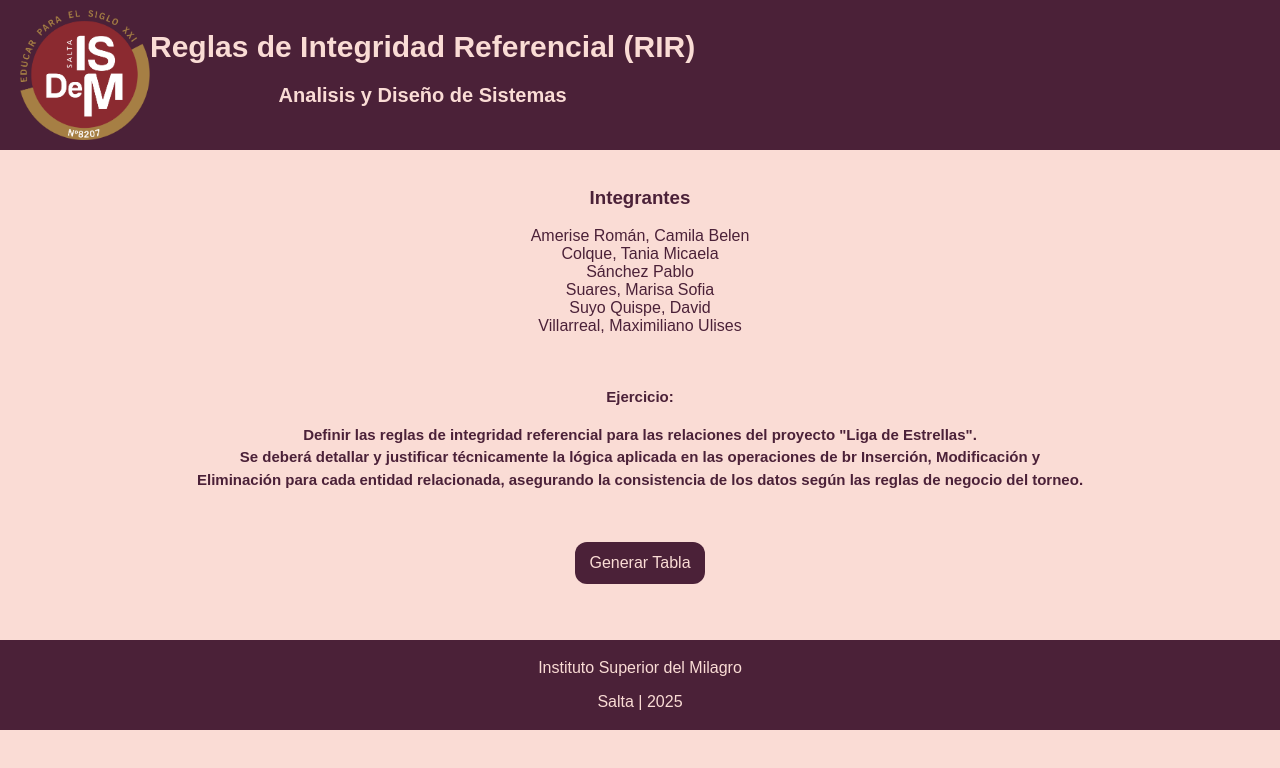
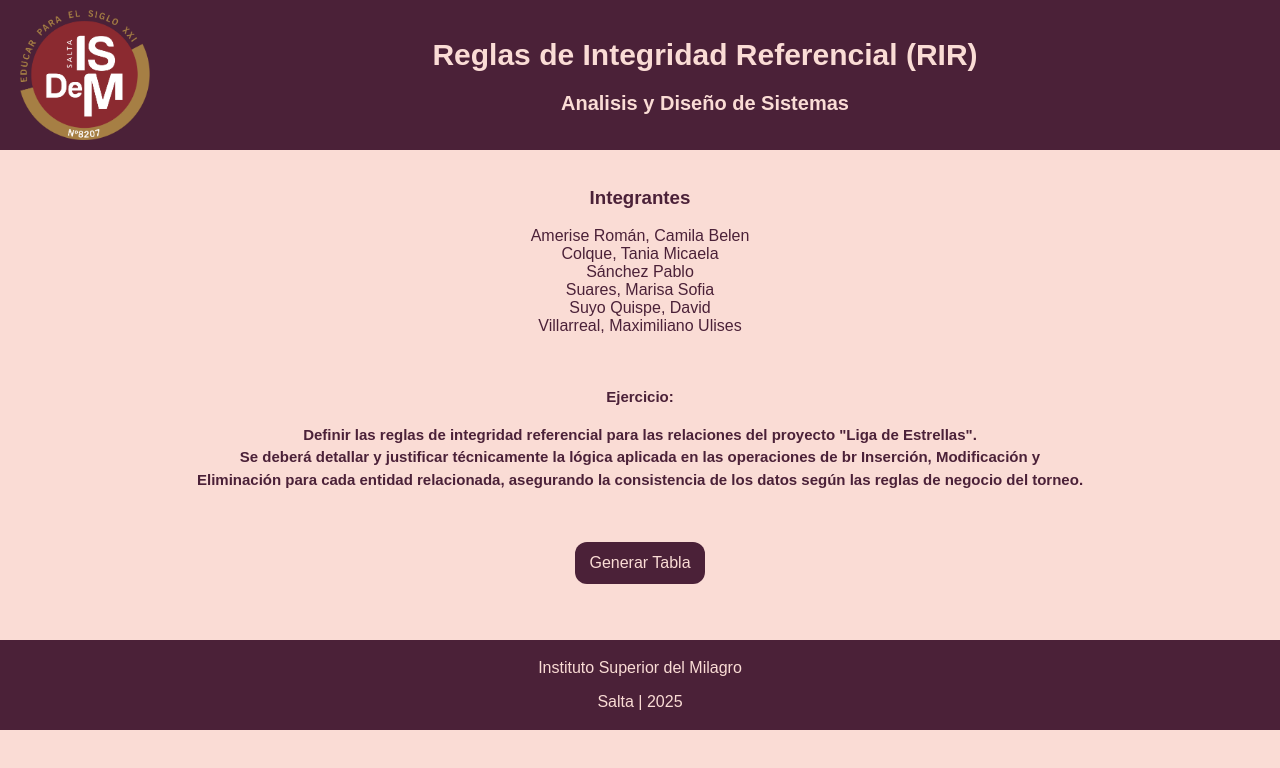
Before and after one commit to UlisesVillarreal/TP_RIR_analisis, a plain HTML site: page index.html in a window 1280 px wide. Drawn offline with Linux system fonts and the light colour scheme.

Commit message:
arregle el header de la pagina principal

```diff
--- a/index.css
+++ b/index.css
@@ -25,7 +25,8 @@ body {
     width: 130px;
     height: 130px;
 }
-.header nav {
+.header div {
+
     margin: auto;
 }
 .titulo {
```
Also changed, not shown: tabla_resuelta.html (+0 -1 lines).
